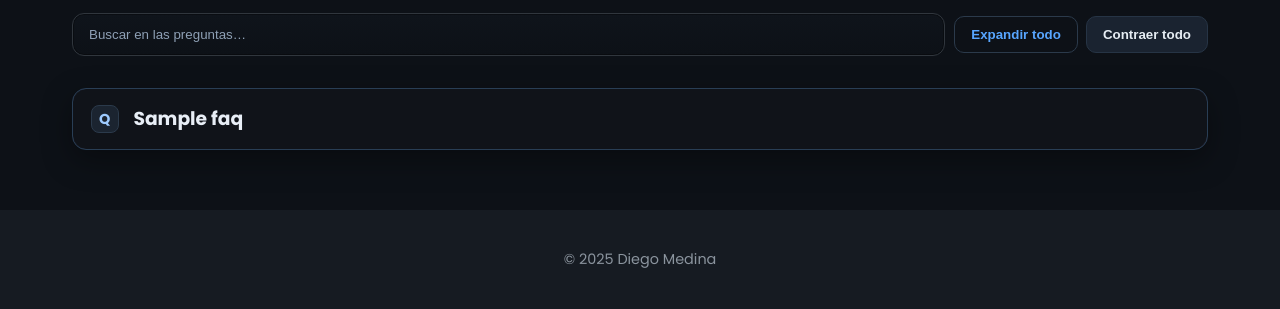
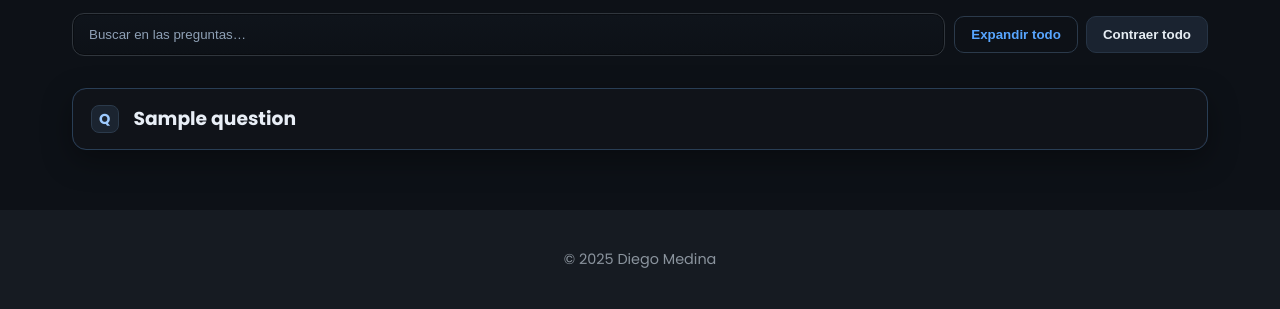
Before and after one commit to otpvayne/Portafolio, a Django app: template templates/fyq.html in a window 1280 px wide. Shown: the part 229-538 px from the top of the page. Run offline with Django 5.2, Linux system fonts and the light colour scheme; tables that the repository leaves empty hold one stand-in row (values such as "Sample post"); the template is opened without the code that fills it: values that come from a table or form of the project are taken from there, most other values are stand-ins (such as "Sample title", 1, 10 or a date in 2020).

Commit message:
FYQ TRUE

```diff
--- a/assets/js/faq.js
+++ b/assets/js/faq.js
@@ -25,21 +25,19 @@ document.addEventListener('DOMContentLoaded', () => {
       const h = ans.scrollHeight;
       ans.style.maxHeight = h + 'px';
       ans.classList.add('show');
-      // Evento para GTM/GA4 (cumple la rúbrica de eventos)
+      // Evento para GTM/GA4
       dataLayer.push({ event: 'faq_open', faq_id: id, faq_question: btn.querySelector('.q-text')?.textContent?.trim() || '' });
-      // Actualiza hash (deep-link)
+      // Deep-link
       history.replaceState(null, '', '#' + item.id);
     } else {
-      ans.style.maxHeight = ans.scrollHeight + 'px'; // set current to enable transition
+      ans.style.maxHeight = ans.scrollHeight + 'px';
       requestAnimationFrame(() => {
         ans.style.maxHeight = '0px';
         ans.classList.remove('show');
-        // Quita hash si era el activo
         if (location.hash === '#' + item.id) {
           history.replaceState(null, '', location.pathname + location.search);
         }
       });
-      // al terminar, oculta para accesibilidad
       ans.addEventListener('transitionend', () => {
         if (btn.getAttribute('aria-expanded') === 'false') ans.hidden = true;
       }, { once: true });
@@ -48,7 +46,7 @@ document.addEventListener('DOMContentLoaded', () => {
 
   function toggleOne(btn){
     const open = btn.getAttribute('aria-expanded') !== 'true';
-    // cierra los demás (acordeón exclusivo)
+    // acordeón exclusivo
     qs.forEach(b => { if (b !== btn && b.getAttribute('aria-expanded') === 'true') setExpanded(b, false); });
     setExpanded(btn, open);
   }
--- a/templates/fyq.html
+++ b/templates/fyq.html
@@ -1,5 +1,5 @@
 {% extends "base.html" %}
-{% block title %}Preguntas Frecuentes (FYQ){% endblock %}
+{% block title %}FYQ - Preguntas frecuentes{% endblock %}
 
 {% block content %}
 <section class="faq-hero container" aria-labelledby="faq-title">
@@ -16,26 +16,25 @@
 </section>
 
 <section class="faq-list container" id="faqList">
-  {% comment %} Itera FAQs gestionadas desde el admin {% endcomment %}
-  {% for faq in faqs %}
-  <article class="faq-item" id="q-{{ faq.id }}">
+  {% for q in questions %}
+  <article class="faq-item" id="q-{{ q.id }}">
     <h3 class="faq-q-wrap">
       <button
         class="faq-q"
         aria-expanded="false"
-        aria-controls="a-{{ faq.id }}"
-        data-faq-id="{{ faq.id }}"
+        aria-controls="a-{{ q.id }}"
+        data-faq-id="{{ q.id }}"
       >
         <span class="q-bullet" aria-hidden="true">Q</span>
-        <span class="q-text">{{ faq.question }}</span>
+        <span class="q-text">{{ q.title }}</span>
         <svg class="q-icon" width="20" height="20" viewBox="0 0 24 24" aria-hidden="true">
           <path d="M6 9l6 6 6-6" fill="none" stroke="currentColor" stroke-width="2" stroke-linecap="round" stroke-linejoin="round"/>
         </svg>
       </button>
     </h3>
-    <div id="a-{{ faq.id }}" class="faq-a" hidden>
+    <div id="a-{{ q.id }}" class="faq-a" hidden>
       <div class="faq-a-inner">
-        {{ faq.answer|linebreaksbr }}
+        {{ q.answer|linebreaksbr }}
       </div>
     </div>
   </article>
@@ -54,11 +53,11 @@
     "@context":"https://schema.org",
     "@type":"FAQPage",
     "mainEntity":[
-      {% for faq in faqs %}
+      {% for q in questions %}
       {
         "@type":"Question",
-        "name":"{{ faq.question|escapejs }}",
-        "acceptedAnswer":{"@type":"Answer","text":"{{ faq.answer|escapejs }}"}
+        "name":"{{ q.title|escapejs }}",
+        "acceptedAnswer":{"@type":"Answer","text":"{{ q.answer|escapejs }}"}
       }{% if not forloop.last %},{% endif %}
       {% endfor %}
     ]
```
